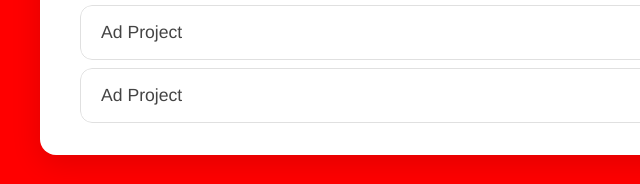
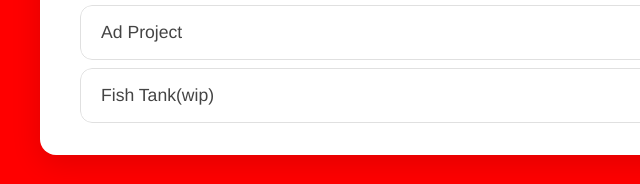
Before and after one commit to aidenhenton/aidenhenton.github.io, a plain HTML site: page portfolio.html in a window 1280 px wide. Shown: the part 772-956 px from the top of the page, 0-640 px from the left. Drawn offline with Linux system fonts and the light colour scheme.

Commit message:
add portfolio page to website

```diff
--- a/portfolio.html
+++ b/portfolio.html
@@ -51,7 +51,7 @@
             <a href = "https://www.khanacademy.org/computer-programming/star-fall-national-park/4631503314468864"target = "_blank">Ad Project</a>
           </li>
           <li>
-            <a href = "https://www.khanacademy.org/computer-programming/henton-fish-bonk/4543865616187392"target = "_blank">Ad Project</a>
+            <a href = "https://www.khanacademy.org/computer-programming/henton-fish-bonk/4543865616187392"target = "_blank">Fish Tank(wip)</a>
           </li>
         </ul>
 
```
